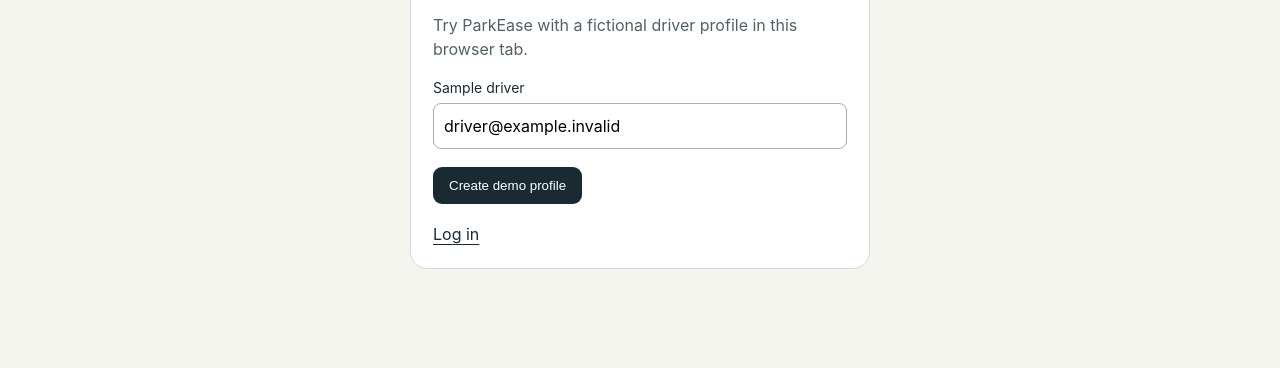
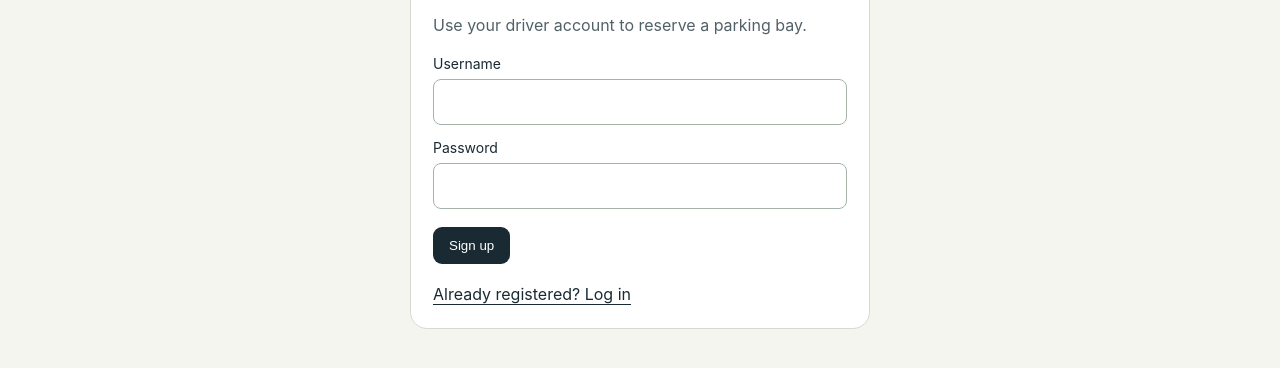
Before and after one commit to ruthvikreddyv/parkease, a plain HTML site: page public/signup/index.html in a window 1280 px wide. Shown: the part 214-582 px from the top of the page. Drawn offline with Linux system fonts and the light colour scheme.

Commit message:
Update public/signup for live parking

```diff
--- a/public/signup/index.html
+++ b/public/signup/index.html
@@ -1 +1,4 @@
-<!doctype html><html lang="en"><head><meta charset="utf-8"><meta name="viewport" content="width=device-width,initial-scale=1"><title>Sign up · ParkEase</title><link rel="icon" href="/mark.svg"><link rel="stylesheet" href="/style.css"><script defer src="/account.js"></script></head><body><header><a class="brand" href="/"><img src="/mark.svg" alt="">ParkEase</a><a href="/">Parking overview</a></header><main class="panel account"><h1>Sign up</h1><p>Try ParkEase with a fictional driver profile in this browser tab.</p><div id="start"><label for="email">Sample driver</label><input id="email" readonly value="driver@example.invalid"><button id="enter">Create demo profile</button><a href="/login/">Log in</a></div><div id="active" hidden><p role="status">Your demo driver profile is active.</p><a href="/">Explore the parking lot →</a><button id="exit">End session</button></div></main></body></html>
+<!doctype html><html lang="en"><head><meta charset="utf-8"><meta name="viewport" content="width=device-width,initial-scale=1"><title>Sign up · ParkEase</title><link rel="icon" href="/mark.svg"><link rel="stylesheet" href="/style.css"><script defer src="/account.js"></script></head><body><header><a class="brand" href="/"><img src="/mark.svg" alt="">ParkEase</a><a href="/">Parking overview</a></header><main class="panel account"><h1>Sign up</h1><p>Use your driver account to reserve a parking bay.</p>
+<form data-mode="signup"><label for="username">Username</label><input id="username" name="username" autocomplete="username" minlength="3" maxlength="40" pattern="[a-zA-Z0-9_.\-]+" required>
+<label for="password">Password</label><input id="password" name="password" type="password" autocomplete="new-password" minlength="12" maxlength="128" required>
+<button type="submit">Sign up</button></form><p role="status" id="notice"></p><a href="/login/">Already registered? Log in</a></main></body></html>
```
